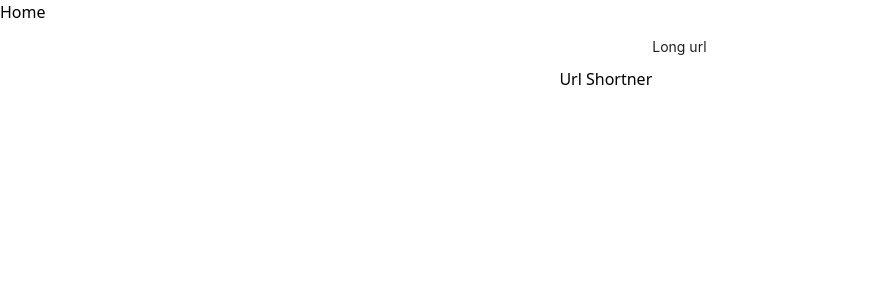
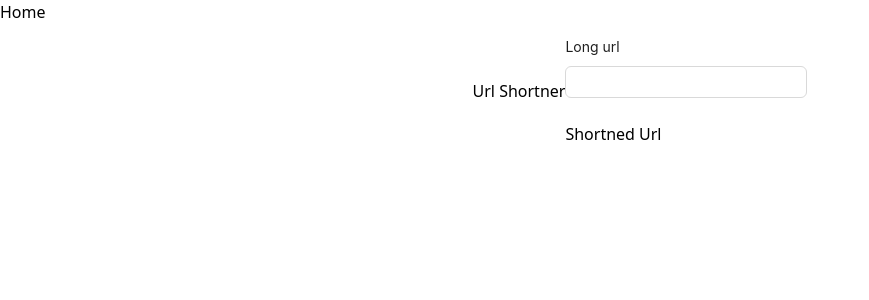
Before and after one commit to rohitghatal1/urlShortner-Node-Express, a React (Create React App) app in the folder frontend/: page / in a window 1280 px wide. Shown: the top 300 px of the page, without its empty margins (0-869 px from the left). Built offline with nearby package versions, Linux system fonts and the light colour scheme.

Commit message:
updated code

```diff
--- a/frontend/src/components/Homepage.js
+++ b/frontend/src/components/Homepage.js
@@ -1,5 +1,5 @@
 import React from 'react';
-import { Form } from "antd"
+import { Form, Input } from "antd"
 
 export default function Homepage() {
   return (
@@ -10,9 +10,14 @@ export default function Homepage() {
           <div className="form">
             <Form layout='vertical'>
               <Form.Item label="Long url">
-
+                <Input></Input>
               </Form.Item>
             </Form>
+          </div>
+
+          <div className="output">
+            <label htmlFor="short Url">Shortned Url</label>
+            <p></p>
           </div>
         </section>
       </div>
```
